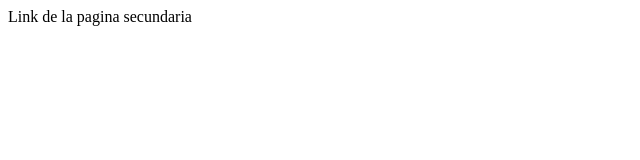
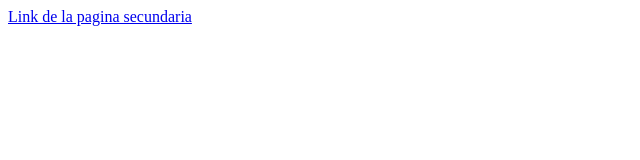
Before and after one commit to Mario-amoalc/TrabajoTIC, a plain HTML site: page index.html in a window 1280 px wide. Shown: the whole page, without its empty margins (0-640 px from the left). Drawn offline with Linux system fonts and the light colour scheme.

Commit message:
Update index.html

```diff
--- a/index.html
+++ b/index.html
@@ -2,7 +2,7 @@
 <html>
     <head>
     <title>Viaje de fin de curso a Estados Unidos</title>
-    <link rel="stylesheet" type="text/css" href="estilos/estilos"
+    <link rel="stylesheet" type="text/css" href="estilos/estilos">
     <a href="Pagina_secundaria.html">Link de la pagina secundaria</a>
     </head>
 
```
